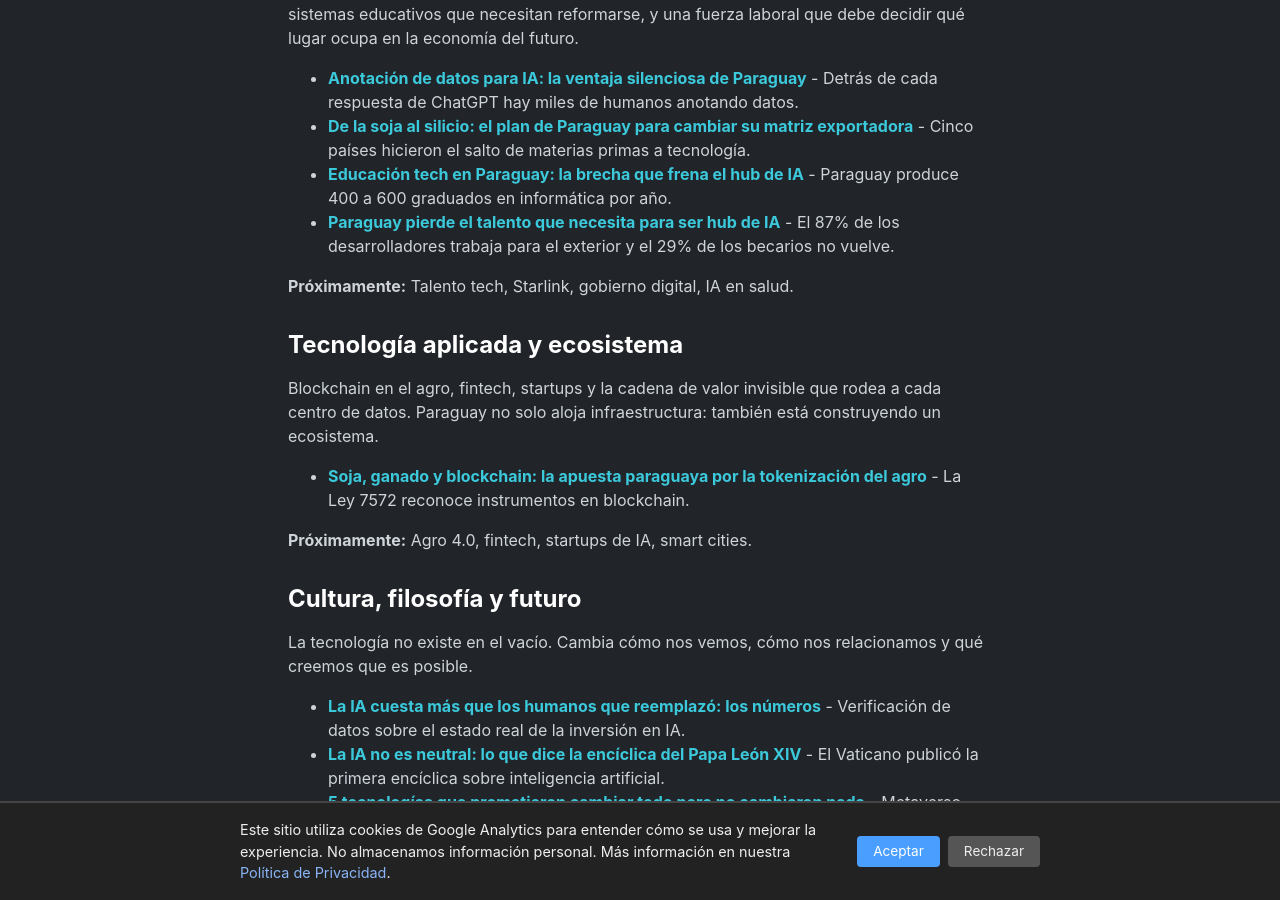
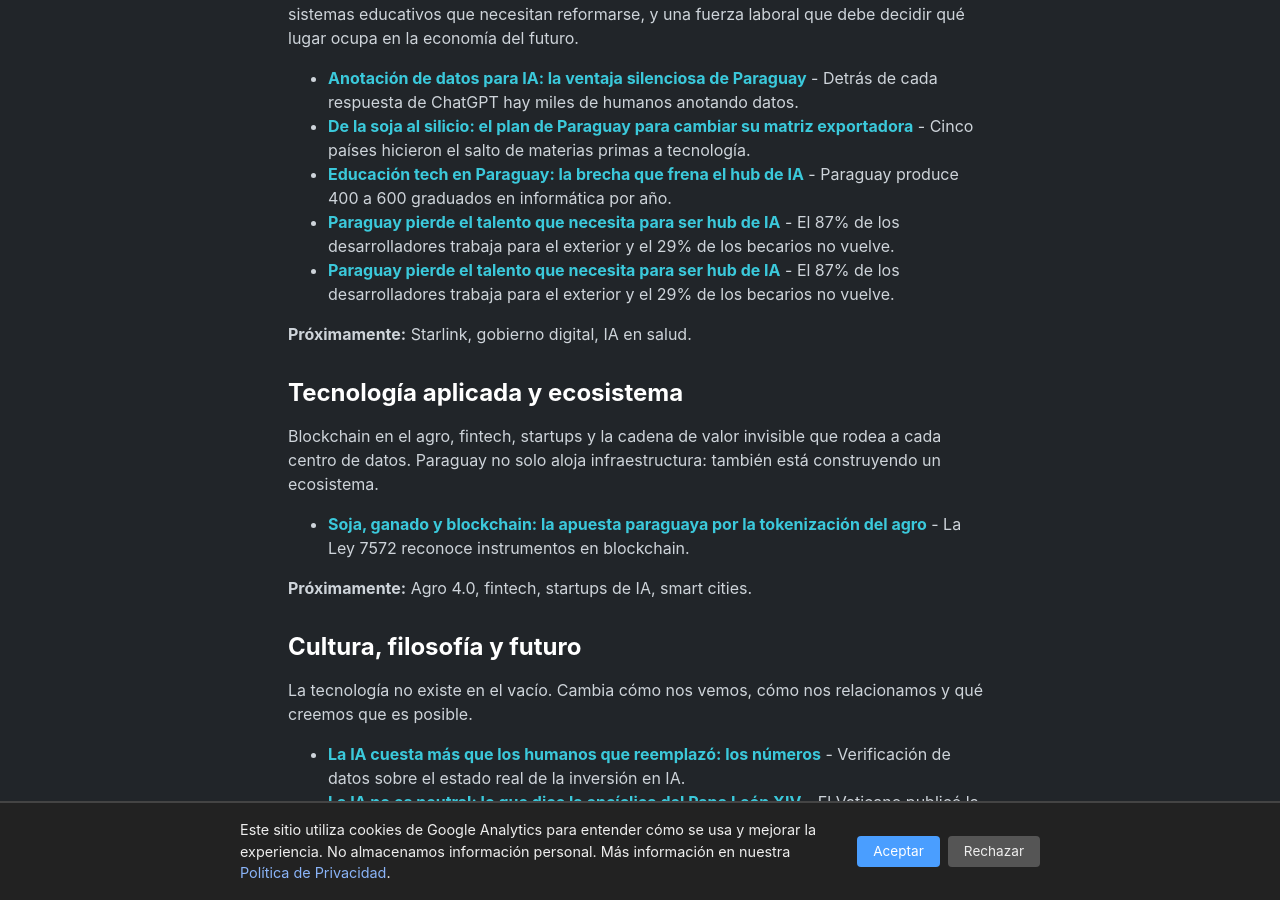
Before and after one commit to miravosqueinteresante/muchotexto.net, a Jekyll site: the page built from ia-en-paraguay.markdown, in a window 1280 px wide and 900 px high, scrolled down 1483 px. Built offline with Jekyll 4.4.1, drawn with Linux system fonts in a browser that asks for light colours.

Commit message:
Fix pillar page: mover Talento tech de Proximamente a publicados

```diff
--- a/ia-en-paraguay.markdown
+++ b/ia-en-paraguay.markdown
@@ -39,8 +39,9 @@
 - **[De la soja al silicio: el plan de Paraguay para cambiar su matriz exportadora]({% post_url 2026-07-01-de-la-soja-al-silicio-matriz-exportadora-paraguay %})** - Cinco países hicieron el salto de materias primas a tecnología.
 - **[Educación tech en Paraguay: la brecha que frena el hub de IA]({% post_url 2026-07-09-educacion-tech-paraguay-ia %})** - Paraguay produce 400 a 600 graduados en informática por año.
 - **[Paraguay pierde el talento que necesita para ser hub de IA]({% post_url 2026-07-10-talento-tech-paraguay-ia %})** - El 87% de los desarrolladores trabaja para el exterior y el 29% de los becarios no vuelve.
+- **[Paraguay pierde el talento que necesita para ser hub de IA]({% post_url 2026-07-10-talento-tech-paraguay-ia %})** - El 87% de los desarrolladores trabaja para el exterior y el 29% de los becarios no vuelve.
 
-**Próximamente:** Talento tech, Starlink, gobierno digital, IA en salud.
+**Próximamente:** Starlink, gobierno digital, IA en salud.
 
 ## Tecnología aplicada y ecosistema
 
```
